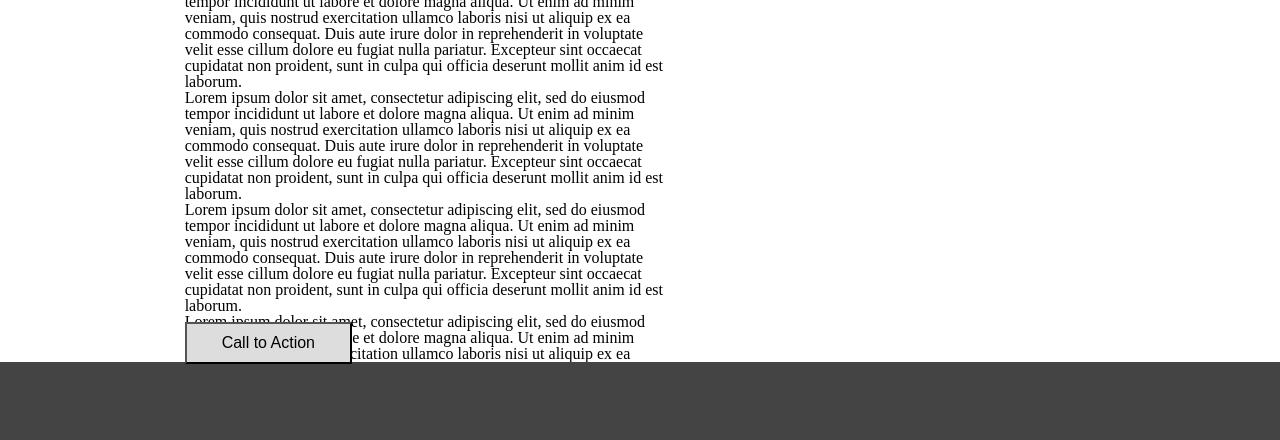
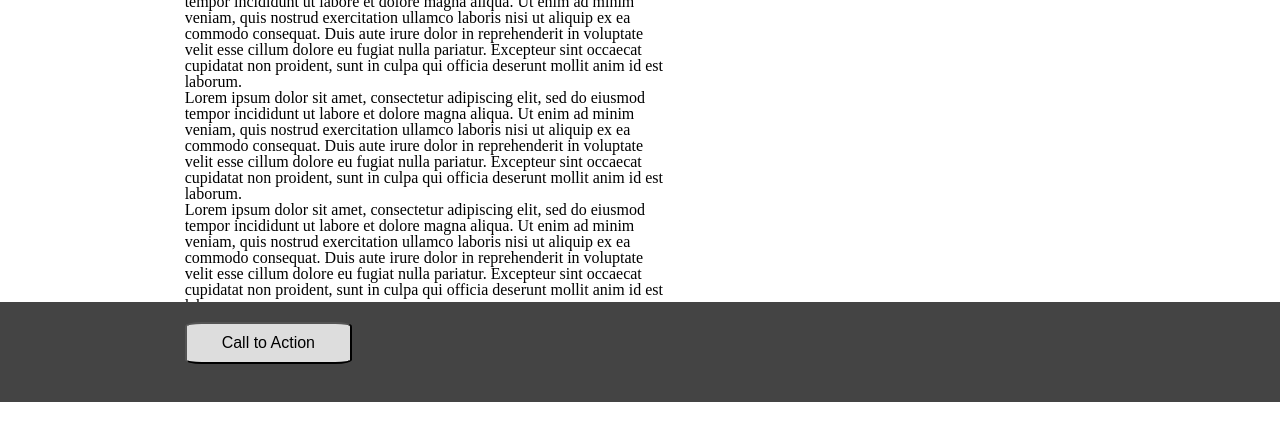
Before and after one commit to GoldBeardSea/wireframe-exercise, a plain HTML site: page index.html in a window 1280 px wide. Shown: the part 1051-1491 px from the top of the page. After the commit the page ends 1453 px from the top, so only its background shows below. Drawn offline with Linux system fonts and the light colour scheme.

Commit message:
finishing touches after double checking the wireframe

```diff
--- a/css/style.css
+++ b/css/style.css
@@ -73,7 +73,7 @@ section img {
   margin-bottom: 0px;
   margin-left: 30px;
   width: 480px;
-  height: 400px;
+  height: 340px;
   overflow-y: scroll;
 }
 
@@ -88,6 +88,7 @@ button {
   padding-right: 35px;
   padding-left: 35px;
   box-sizing: border-box;
+  border-radius: 10%;
 }
 
 footer {
```
